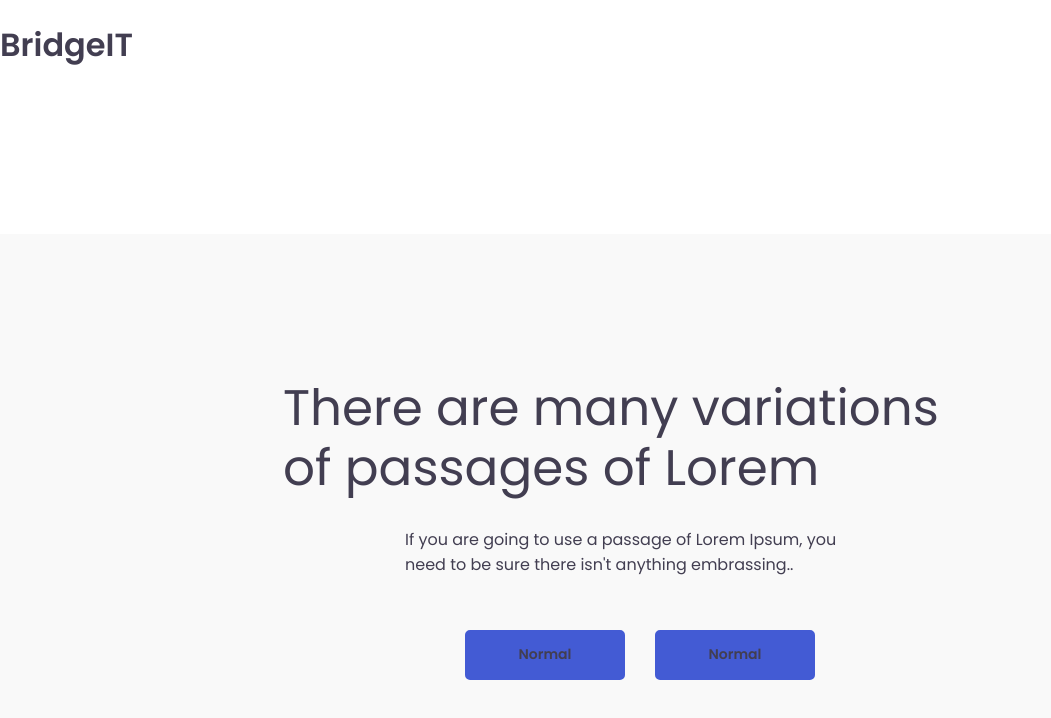
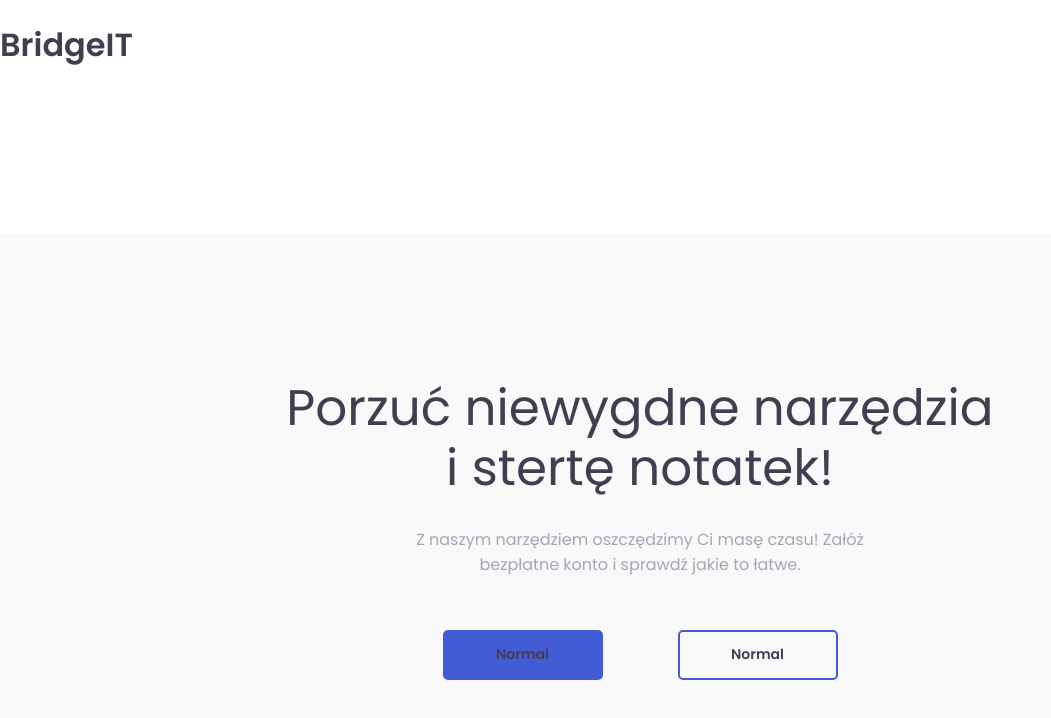
Before and after one commit to fed-team/BridgeIT, a Vue app: page / in a window 1280 px wide. Shown: the top 718 px of the page, without its empty margins (0-1051 px from the left). Built offline with nearby package versions, Linux system fonts and the light colour scheme.

Commit message:
Change content | Change some style

```diff
--- a/src/components/PageHeader/PageHeader.vue
+++ b/src/components/PageHeader/PageHeader.vue
@@ -1,17 +1,19 @@
 <template>
   <header class="page-header">
-    <h1 class="page-header__header">There are many variations of passages of Lorem</h1>
-    <p class="page-header__paragraph">If you are going to use a passage of Lorem Ipsum, you need to be sure there isn't anything embrassing..</p>
+    <h1 class="page-header__header">Porzuć niewygdne narzędzia i stertę notatek!</h1>
+    <p
+      class="page-header__paragraph"
+    >Z naszym narzędziem oszczędzimy Ci masę czasu! Załóż bezpłatne konto i sprawdź jakie to łatwe.</p>
     <div class="page-header__buttons">
-      <Button class="page-header__btn page-header__btn--main" vclass="btn--primary" value="Normal" />
-      <Button class="page-header__btn" vclass="btn--primaryOut" value="Normal" />
+      <Button value="Normal" />
+      <Button class="outline" vclass="btn--primaryOut" value="Normal" />
     </div>
   </header>
 </template>
 <script>
 export default {
-  name: 'PageHeader'
-}
+  name: "PageHeader"
+};
 </script>
 <style lang="scss" scoped>
 @import "@/assets/style/variables/colors.scss";
@@ -24,6 +26,7 @@ export default {
   background-color: $grey-1;
 
   &__header {
+    text-align: center;
     max-width: 714px;
     margin-bottom: 13px;
     font-size: 50px;
@@ -32,14 +35,17 @@ export default {
   }
 
   &__paragraph {
+    text-align: center;
     max-width: 470px;
     margin-bottom: 53px;
     font-size: 16px;
+    color: $grey-4;
   }
 
   &__buttons {
+    width: 470px;
     display: flex;
-      justify-content: center;
+    justify-content: space-around;
   }
 
   &__btn {
```
Lines whose indentation alone changed are shown as unchanged.
